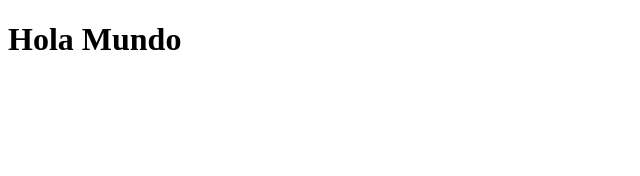
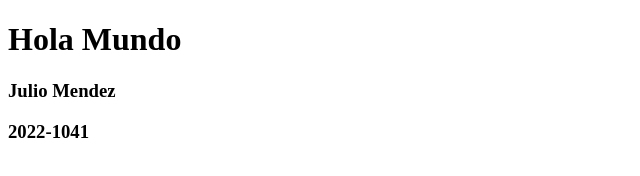
Before and after one commit to Julio-Cesar-MM/Practica-Final-DevOps, a website: page index.html in a window 1280 px wide. Shown: the whole page, without its empty margins (0-640 px from the left). Drawn offline with Linux system fonts and the light colour scheme.

```diff
--- a/index.html
+++ b/index.html
@@ -5,5 +5,7 @@
 </head>
 <body>
     <h1>Hola Mundo</h1>
+    <h3>Julio Mendez</h3>
+    <h3>2022-1041</h3>
 </body>
 </html>
```
Also changed, not shown: .github/workflows/ci.yml (added).
